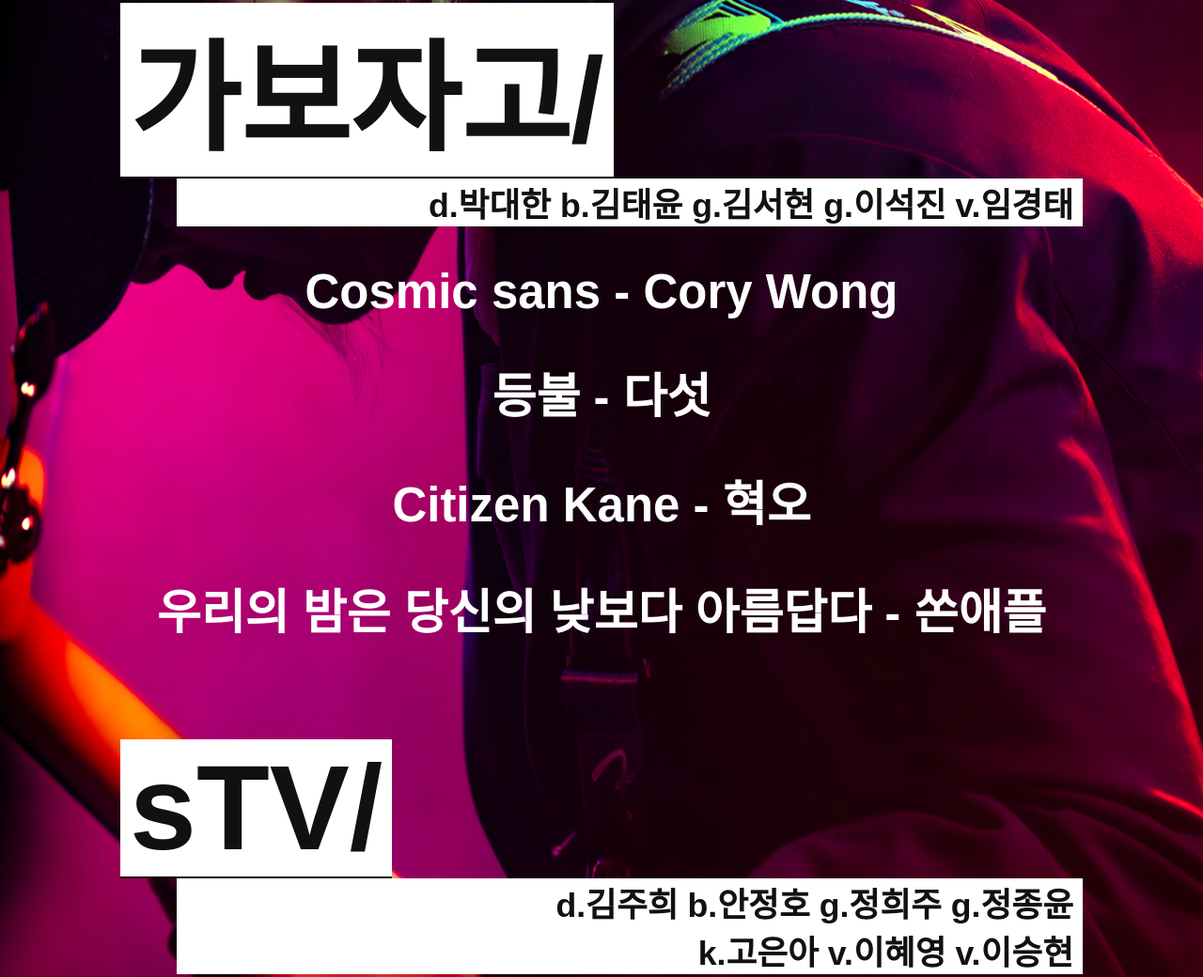
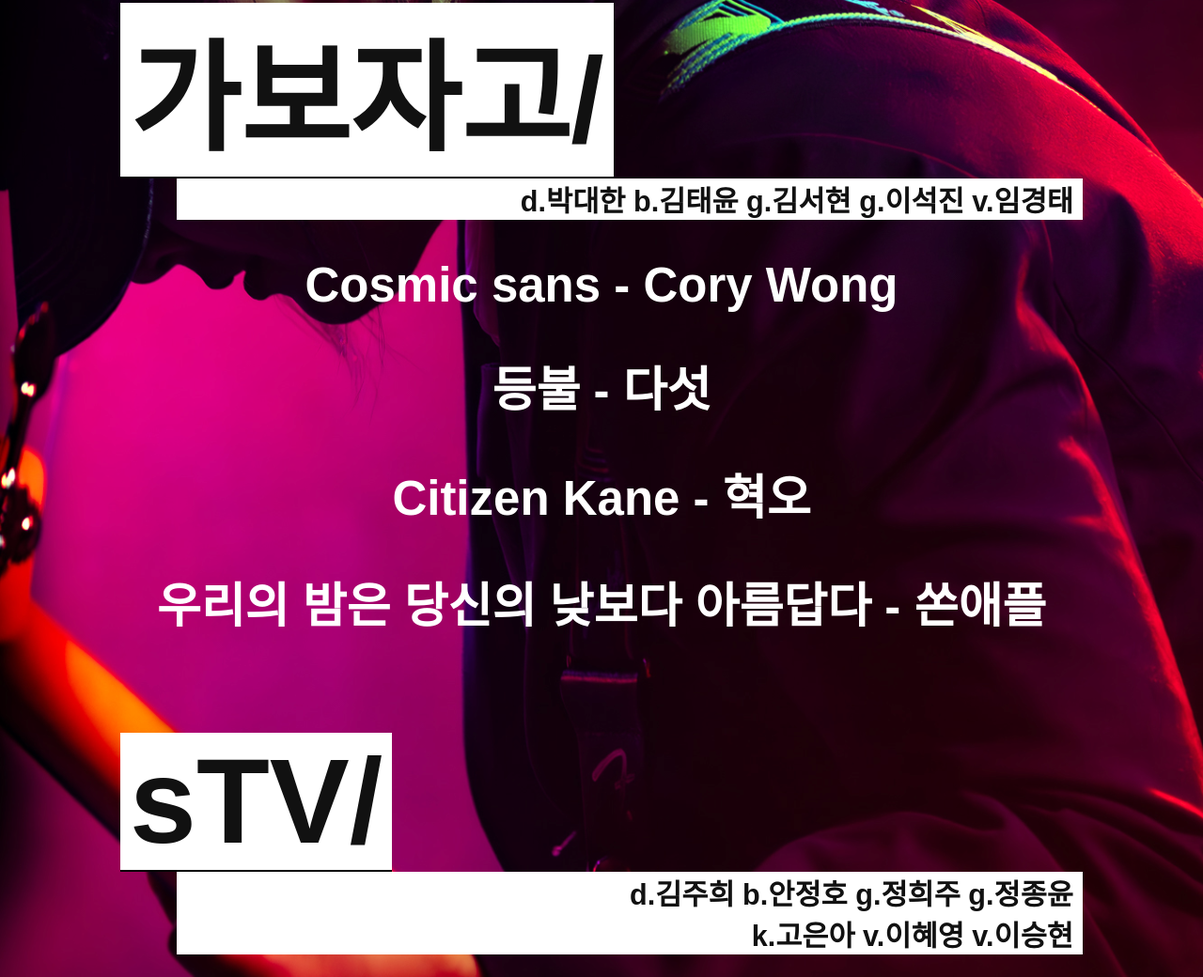
Before and after one commit to thebandalive/thebandalive.github.io, a plain HTML site: page index.html in a window 1280 px wide. Shown: the part 2459-3499 px from the top of the page at 94% size. Drawn offline with nearby package versions, Linux system fonts and the light colour scheme; a web font is replaced by a local one.

Commit message:
fix: change minimum content width

```diff
--- a/style/style.css
+++ b/style/style.css
@@ -52,7 +52,7 @@ footer {
   box-sizing: border-box;
   width: 100%;
   max-width: 1024px;
-  min-width: 380px;
+  min-width: 360px;
   margin: 0 auto;
 }
 
@@ -137,7 +137,7 @@ footer {
   background-color: #fff;
   font-family: "IBM Plex Sans KR", sans-serif;
   font-weight: 600;
-  font-size: 0.7rem;
+  font-size: 0.6rem;
   font-style: normal;
   color: #111;
   text-align: right;
```
